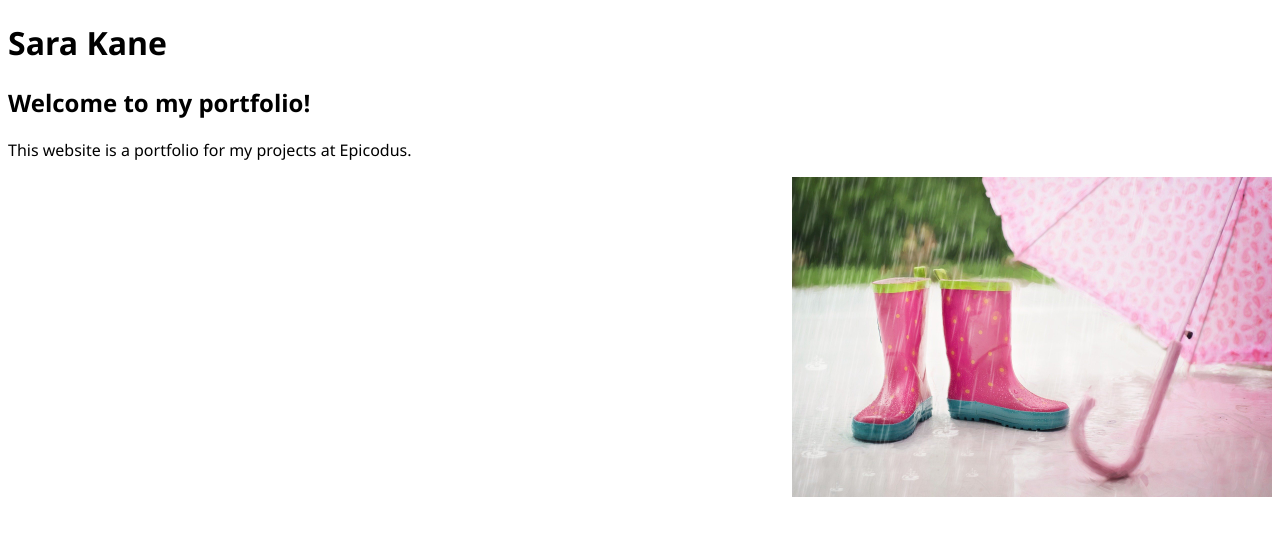
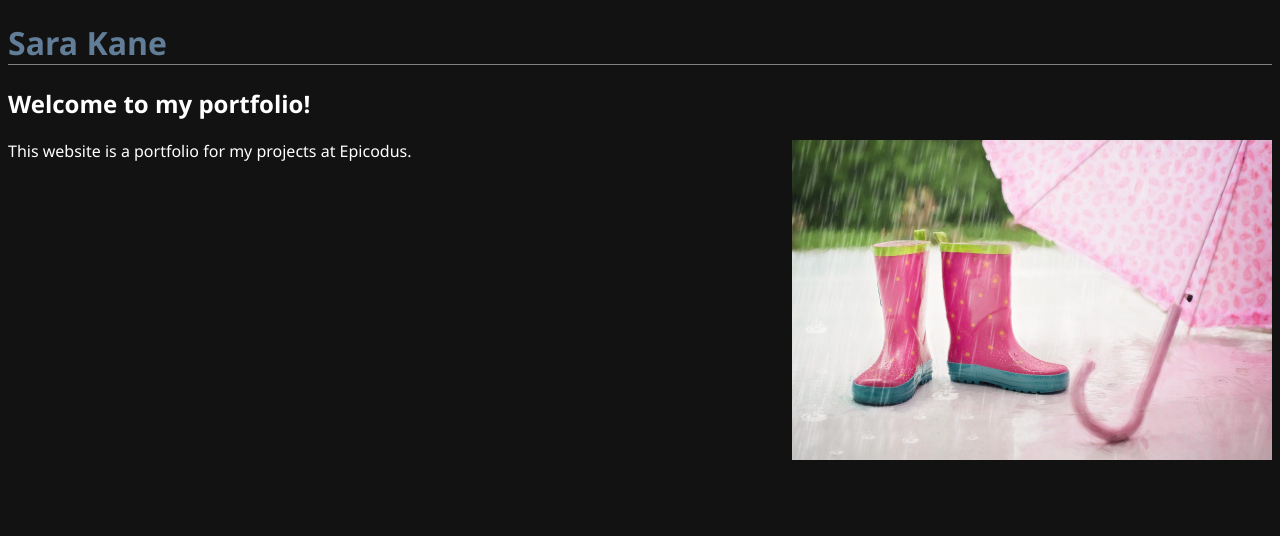
Before and after one commit to sarakane/Portfolio, a plain HTML site: page index.html in a window 1280 px wide. Drawn offline with Linux system fonts and the light colour scheme.

Commit message:
Add style to introduction and body

```diff
--- a/css/styles.css
+++ b/css/styles.css
@@ -1,7 +1,15 @@
 body{
+  background-color: #121212;
+  color: white;
   font-family: 'Segoe UI', Tahoma, Geneva, Verdana, sans-serif;
 }
 
-#rain_picture {
+
+.intro h1 {
+  color: #627D98;
+  border-bottom: solid thin gray;
+}
+
+.intro img {
   float: right;
 }
--- a/index.html
+++ b/index.html
@@ -5,9 +5,12 @@
     <title>Sara Kane's Portfolio</title>
   </head>
   <body>
-    <h1>Sara Kane</h1>
-    <h2>Welcome to my portfolio!</h2>
-    <p>This website is a portfolio for my projects at Epicodus.</p>
-    <img src="images/rain.jpg" alt="A photo of rainboots and an umbrella in the rain" width="480px" height="320px" id="rain_picture"/>
+    <div class="intro">
+      <h1>Sara Kane</h1>
+      <h2>Welcome to my portfolio!</h2>
+      <!--Image by Jill Wellington from pixabay.com: https://pixabay.com/photos/rain-boots-umbrella-wet-791893/-->
+      <img src="images/rain.jpg" alt="A photo of rainboots and an umbrella in the rain" width="480px" height="320px"/>
+      <p>This website is a portfolio for my projects at Epicodus.</p>
+    </div>
   </body>
 </html>
```
